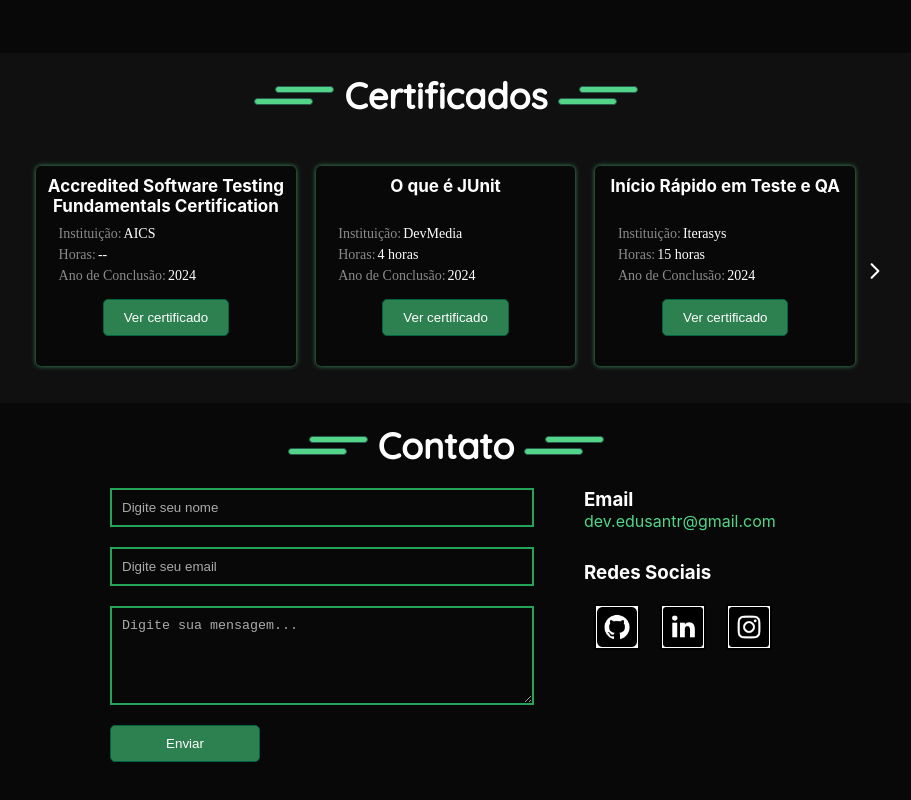
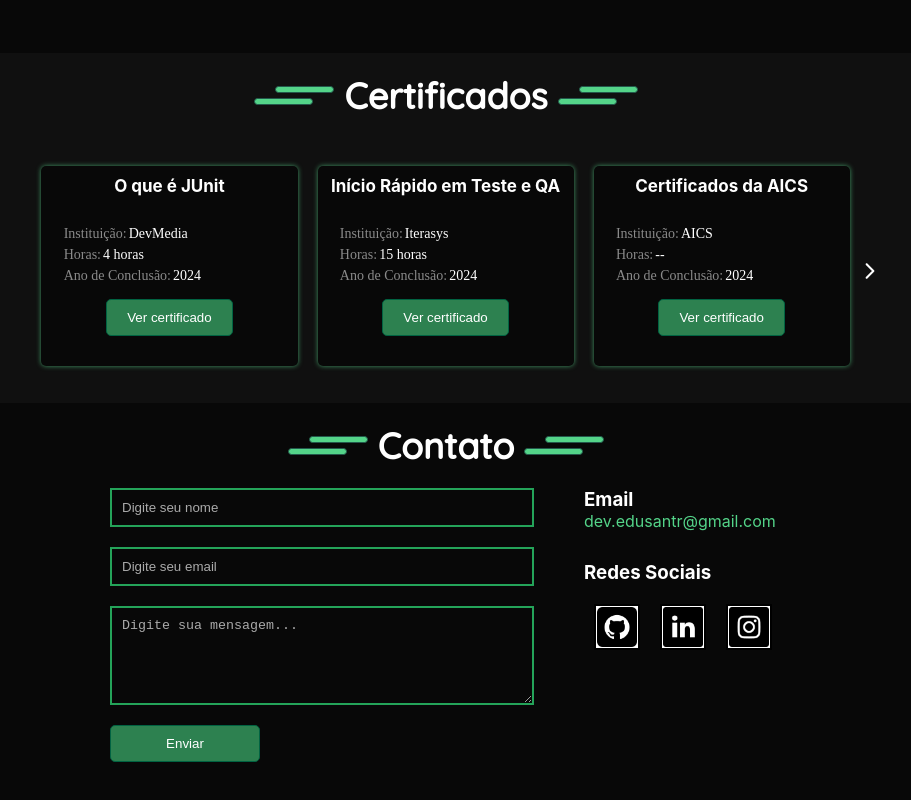
Before and after one commit to eduardostr/Portfolio-eduRodrigues, a React (Create React App) app: page / in a window 1280 px wide. Shown: the part 2417-3217 px from the top of the page, without its empty margins (194-1105 px from the left). Built offline with nearby package versions, Linux system fonts and the light colour scheme; a web font is replaced by a local one.

Commit message:
new update files

```diff
--- /dev/null
+++ b/src/Pages/AICSCertificates/AICSCertificates.module.scss
@@ -0,0 +1,30 @@
+.AICSCertificatesContainer {
+    display: flex;
+    flex-direction: column;
+    width: 90%;
+    padding-bottom: 20px;
+  }
+
+  .certificate {
+    display: flex;
+    flex-wrap: wrap;
+    justify-content: center;
+    gap: 25px;
+    padding: 10px 5px;
+
+    img {
+      height: 300px;
+      width: 410px;
+      box-shadow: 0 0 10px rgba(44, 131, 189, 0.5);
+
+      &:hover {
+        filter: saturate(1.2);
+        scale: 0.99;
+        box-shadow: 0 0 15px rgba(44, 131, 189, 0.7);
+      }
+
+      @media screen and (max-width: 650px) {
+        height: 250px;
+      }
+    }
+  }
--- a/src/components/Certificates/certificateData.ts
+++ b/src/components/Certificates/certificateData.ts
@@ -7,13 +7,6 @@ export interface Certificado {
 }
 
 export const certificados: Certificado[] = [
-  {
-    nome: "Accredited Software Testing Fundamentals Certification",
-    instituicao: "AICS",
-    horas: "--",
-    ano: "2024",
-    link: "assets/pdf/Certificate - ASTFC.pdf",
-  },
   {
     nome: "O que é JUnit",
     instituicao: "DevMedia",
@@ -27,6 +20,13 @@ export const certificados: Certificado[] = [
     horas: "15",
     ano: "2024",
     link: "assets/pdf/Certificado de Conclusão - Início Rápido em Teste e QA.pdf",
+  },
+  {
+    nome: "Certificados da AICS",
+    instituicao: "AICS",
+    horas: "--",
+    ano: "2024",
+    link: "-",
   },
   {
     nome: "MongoDB",
--- a/src/components/Certificates/index.tsx
+++ b/src/components/Certificates/index.tsx
@@ -65,7 +65,7 @@ export default function Certificates() {
           </a>
         ) : (
           <Link
-            to="Certificados-Alura"
+            to="Certificados-AICS"
             className={style.pdfLink}
             target="_blank"
           >
```
Also changed, not shown: src/Pages/AICSCertificates/index.tsx (added, +29 -0 lines), public/assets/img/aicsImages/Accredited Software Testing Fundamentals Certification.jpg (added), 1 other file (tests, documents, lock files or other folders).
